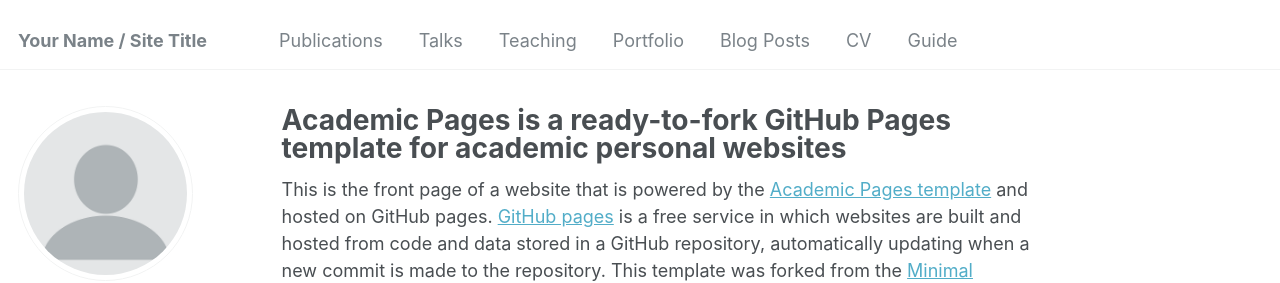
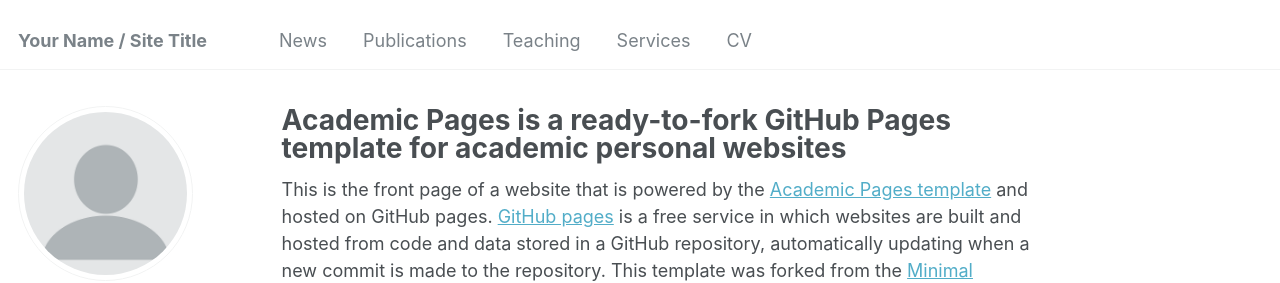
Before and after one commit to zyaocoder/zyaocoder.github.io, a Jekyll site: the page built from _pages/about.md, in a window 1280 px wide. Shown: the top 283 px of the page. Built offline with Jekyll 4.4.1, drawn with Linux system fonts in a browser that asks for light colours; some web fonts are replaced.

Commit message:
Update navigation.yml

```diff
--- a/_data/navigation.yml
+++ b/_data/navigation.yml
@@ -5,23 +5,17 @@
 # prevent it from being included in the site.
 
 main:
+  - title: "News"
+    url: /markdown/
+
   - title: "Publications"
     url: /publications/
-
-  - title: "Talks"
-    url: /talks/
 
   - title: "Teaching"
     url: /teaching/
 
-  - title: "Portfolio"
-    url: /portfolio/
-
-  - title: "Blog Posts"
-    url: /year-archive/
+  - title: "Services"
+    url: /services/
 
   - title: "CV"
     url: /cv/
-
-  - title: "Guide"
-    url: /markdown/
```
